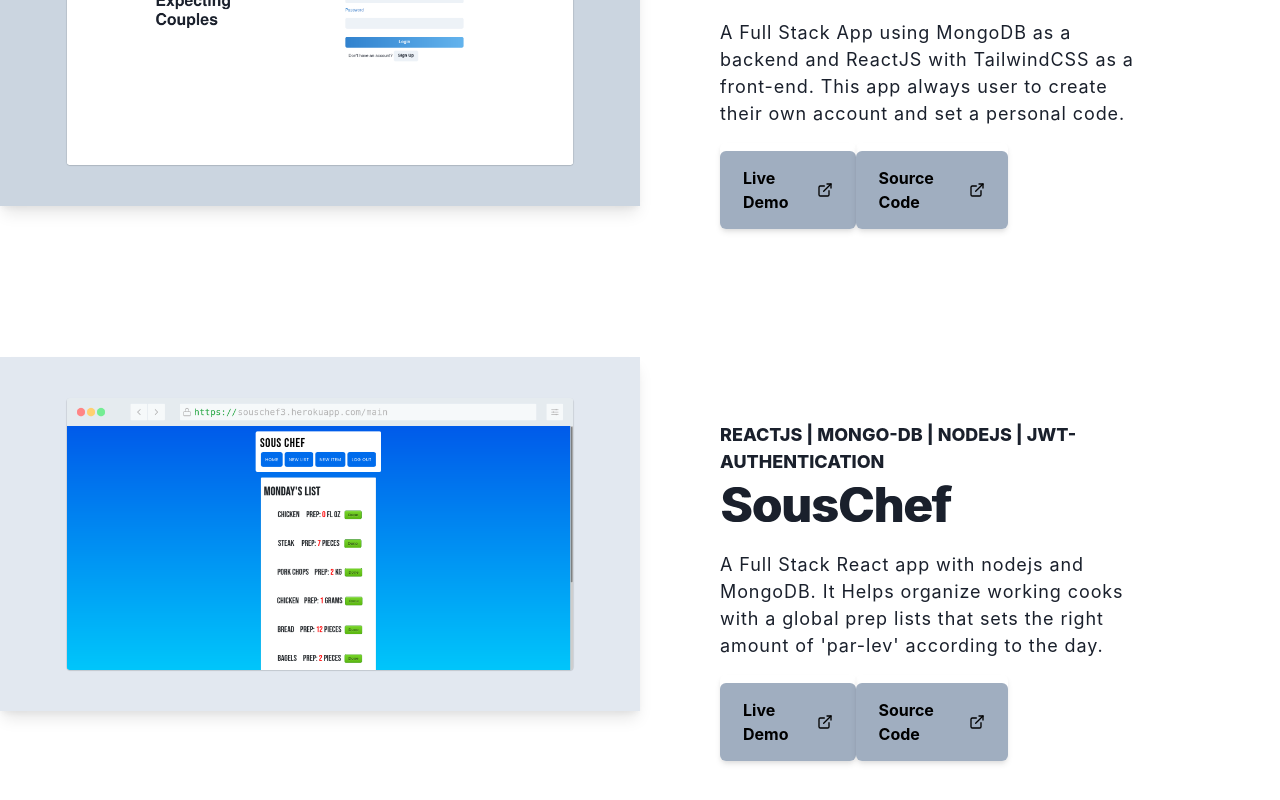
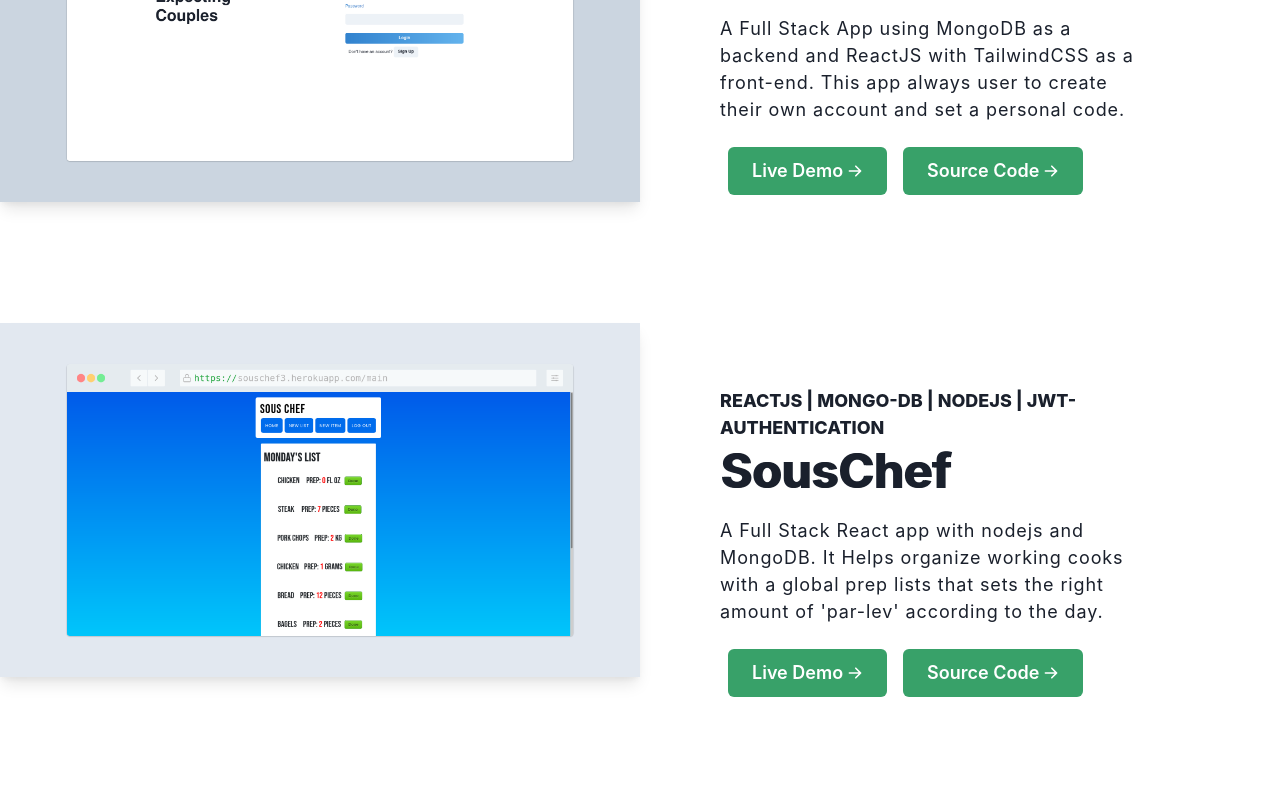
Before and after one commit to nickmackenzie/nick.dev, a Next.js app: page / in a window 1280 px wide. Shown: the part 700-1500 px from the top of the page. Built offline with nearby package versions, Linux system fonts and the light colour scheme.

Commit message:
added urls

```diff
--- a/components/AlternativeProject.js
+++ b/components/AlternativeProject.js
@@ -8,6 +8,7 @@
   Icon,
   Image,
   propNames,
+  Button,
 } from "@chakra-ui/react";
 
 import { FiExternalLink } from "react-icons/fi";
@@ -64,53 +65,51 @@
           {props.description}
         </chakra.p>
 
-        <Flex justifyContent="space-between" width="60%">
-          <Box display="inline-flex" rounded="md" shadow="md">
-            <chakra.a
-              mt={2}
-              py={8}
+        <Flex>
+          <Button
+            as="a"
+            colorScheme="green"
             display="inline-flex"
             alignItems="center"
             justifyContent="center"
-              px={5}
-              py={3}
-              border="solid transparent"
-              fontWeight="bold"
-              w="full"
-              rounded="md"
-              color={useColorModeValue("black")}
-              bg={useColorModeValue("gray.400", "brand.500")}
-              _hover={{
-                bg: useColorModeValue("gray.500", "brand.600"),
-              }}
+            w={{ base: "full", sm: "auto" }}
+            mb={{ base: 2, sm: 0 }}
+            size="lg"
+            m="2"
+            target="_blank"
+            href={props.liveURL}
           >
             Live Demo
-              <Icon as={FiExternalLink} ml={2} />
-            </chakra.a>
-          </Box>
-          <Box display="inline-flex" rounded="md" shadow="md">
-            <chakra.a
-              mt={2}
-              py={8}
+            <Icon boxSize={4} ml={1} viewBox="0 0 20 20" fill="currentColor">
+              <path
+                fillRule="evenodd"
+                d="M10.293 3.293a1 1 0 011.414 0l6 6a1 1 0 010 1.414l-6 6a1 1 0 01-1.414-1.414L14.586 11H3a1 1 0 110-2h11.586l-4.293-4.293a1 1 0 010-1.414z"
+                clipRule="evenodd"
+              />
+            </Icon>
+          </Button>
+          <Button
+            as="a"
+            colorScheme="green"
             display="inline-flex"
             alignItems="center"
             justifyContent="center"
-              px={5}
-              py={3}
-              border="solid transparent"
-              fontWeight="bold"
-              w="full"
-              rounded="md"
-              color={useColorModeValue("black")}
-              bg={useColorModeValue("gray.400", "brand.500")}
-              _hover={{
-                bg: useColorModeValue("gray.500", "brand.600"),
-              }}
+            w={{ base: "full", sm: "auto" }}
+            mb={{ base: 2, sm: 0 }}
+            size="lg"
+            target="_blank"
+            m="2"
+            href={props.sourceCodeURL}
           >
             Source Code
-              <Icon as={FiExternalLink} ml={2} />
-            </chakra.a>
-          </Box>
+            <Icon boxSize={4} ml={1} viewBox="0 0 20 20" fill="currentColor">
+              <path
+                fillRule="evenodd"
+                d="M10.293 3.293a1 1 0 011.414 0l6 6a1 1 0 010 1.414l-6 6a1 1 0 01-1.414-1.414L14.586 11H3a1 1 0 110-2h11.586l-4.293-4.293a1 1 0 010-1.414z"
+                clipRule="evenodd"
+              />
+            </Icon>
+          </Button>
         </Flex>
       </Flex>
     </SimpleGrid>
--- a/components/AlternativeReverse.js
+++ b/components/AlternativeReverse.js
@@ -83,53 +83,51 @@
         >
           {props.description}
         </chakra.p>
-        <Flex justifyContent="space-between" width="60%">
-          <Box display="inline-flex" rounded="md" shadow="md">
-            <chakra.a
-              mt={2}
-              py={8}
+        <Flex>
+          <Button
+            as="a"
+            colorScheme="green"
             display="inline-flex"
             alignItems="center"
             justifyContent="center"
-              px={5}
-              py={3}
-              border="solid transparent"
-              fontWeight="bold"
-              w="full"
-              rounded="md"
-              color={useColorModeValue("black")}
-              bg={useColorModeValue("gray.400", "brand.500")}
-              _hover={{
-                bg: useColorModeValue("gray.500", "brand.600"),
-              }}
+            w={{ base: "full", sm: "auto" }}
+            mb={{ base: 2, sm: 0 }}
+            size="lg"
+            m="2"
+            target="_blank"
+            href={props.liveURL}
           >
             Live Demo
-              <Icon as={FiExternalLink} ml={2} />
-            </chakra.a>
-          </Box>
-          <Box display="inline-flex" rounded="md" shadow="md">
-            <chakra.a
-              mt={2}
-              py={8}
+            <Icon boxSize={4} ml={1} viewBox="0 0 20 20" fill="currentColor">
+              <path
+                fillRule="evenodd"
+                d="M10.293 3.293a1 1 0 011.414 0l6 6a1 1 0 010 1.414l-6 6a1 1 0 01-1.414-1.414L14.586 11H3a1 1 0 110-2h11.586l-4.293-4.293a1 1 0 010-1.414z"
+                clipRule="evenodd"
+              />
+            </Icon>
+          </Button>
+          <Button
+            as="a"
+            colorScheme="green"
             display="inline-flex"
             alignItems="center"
             justifyContent="center"
-              px={5}
-              py={3}
-              border="solid transparent"
-              fontWeight="bold"
-              w="full"
-              rounded="md"
-              color={useColorModeValue("black")}
-              bg={useColorModeValue("gray.400", "brand.500")}
-              _hover={{
-                bg: useColorModeValue("gray.500", "brand.600"),
-              }}
+            w={{ base: "full", sm: "auto" }}
+            mb={{ base: 2, sm: 0 }}
+            size="lg"
+            m="2"
+            target="_blank"
+            href={props.sourceCodeURL}
           >
             Source Code
-              <Icon as={FiExternalLink} ml={2} />
-            </chakra.a>
-          </Box>{" "}
+            <Icon boxSize={4} ml={1} viewBox="0 0 20 20" fill="currentColor">
+              <path
+                fillRule="evenodd"
+                d="M10.293 3.293a1 1 0 011.414 0l6 6a1 1 0 010 1.414l-6 6a1 1 0 01-1.414-1.414L14.586 11H3a1 1 0 110-2h11.586l-4.293-4.293a1 1 0 010-1.414z"
+                clipRule="evenodd"
+              />
+            </Icon>
+          </Button>
         </Flex>
       </Flex>
       <Box></Box>
--- a/components/landingText.js
+++ b/components/landingText.js
@@ -42,7 +42,14 @@
             Nick MacKenzie
           </Text>
           <br></br>
-          Web Developer
+          <Text
+            display={{ base: "block", lg: "inline" }}
+            w="full"
+            bgClip="text"
+            color="gray.600"
+          >
+            Web Developer
+          </Text>
         </chakra.h1>
         <chakra.h4
           mb={6}
@@ -50,7 +57,7 @@
           fontWeight="bold"
           lineHeight="none"
           letterSpacing={{ base: "normal", md: "tight" }}
-          color={useColorModeValue("gray.900", "gray.100")}
+          color="gray.500"
         >
           I like working with{" "}
           <Text
@@ -128,13 +135,13 @@
             w={{ base: "full", sm: "auto" }}
             mb={{ base: 2, sm: 0 }}
             size="lg"
-            m="2"
+            m="1"
           >
             Projects
             <Icon boxSize={4} ml={1} viewBox="0 0 20 20" fill="currentColor">
               <path
                 fillRule="evenodd"
-                d="M10.293 3.293a1 1 0 011.414 0l6 6a1 1 0 010 1.414l-6 6a1 1 0 01-1.414-1.414L14.586 11H3a1 1 0 110-2h11.586l-4.293-4.293a1 1 0 010-1.414z"
+                d="M6.672 1.911a1 1 0 10-1.932.518l.259.966a1 1 0 001.932-.518l-.26-.966zM2.429 4.74a1 1 0 10-.517 1.932l.966.259a1 1 0 00.517-1.932l-.966-.26zm8.814-.569a1 1 0 00-1.415-1.414l-.707.707a1 1 0 101.415 1.415l.707-.708zm-7.071 7.072l.707-.707A1 1 0 003.465 9.12l-.708.707a1 1 0 001.415 1.415zm3.2-5.171a1 1 0 00-1.3 1.3l4 10a1 1 0 001.823.075l1.38-2.759 3.018 3.02a1 1 0 001.414-1.415l-3.019-3.02 2.76-1.379a1 1 0 00-.076-1.822l-10-4z"
                 clipRule="evenodd"
               />
             </Icon>
@@ -145,10 +152,10 @@
             display="inline-flex"
             alignItems="center"
             justifyContent="center"
-            m="2"
             w={{ base: "full", sm: "auto" }}
             mb={{ base: 2, sm: 0 }}
             size="lg"
+            m="1"
           >
             Contact Me
             <Icon boxSize={4} ml={1} viewBox="0 0 20 20" fill="currentColor">
--- a/pages/index.js
+++ b/pages/index.js
@@ -31,8 +31,8 @@
         description="A Full Stack App using MongoDB as a backend and ReactJS with
             TailwindCSS as a front-end. This app always user to create their own
             account and set a personal code."
-        liveURL=""
-        sourceCodeURL=""
+        liveURL="http://name-match.herokuapp.com/"
+        sourceCodeURL="https://github.com/nickmackenzie/namematch"
         techIcons=""
         stack="ReactJS | NodeJS | Mongo-DB"
         name="NameMatch"
@@ -40,8 +40,8 @@
       <AlternativeProject
         image="/images/souschef.png"
         description="A Full Stack React app with nodejs and MongoDB. It Helps organize working cooks with a global prep lists that sets the right amount of 'par-lev' according to the day. "
-        liveURL=""
-        sourceCodeURL=""
+        liveURL="https://souschef3.herokuapp.com/"
+        sourceCodeURL="https://github.com/nickmackenzie/souschef"
         techIcons=""
         stack="ReactJS | Mongo-DB | NodeJs | JWT-Authentication"
         name="SousChef"
@@ -50,8 +50,8 @@
       <AlternativeReverse
         image="images/hangman.png"
         description="A hangman game made with pure JavaScript, HTML and CSS."
-        liveURL=""
-        sourceCodeURL=""
+        liveURL="https://nickmackenzie.github.io/hangman/"
+        sourceCodeURL="https://github.com/nickmackenzie/hangman"
         techIcons=""
         stack="HTML | CSS | JavaScript"
         name="Don't Fall Off The Water Fall!"
@@ -60,8 +60,8 @@
       <AlternativeProject
         image="/images/trivia.png"
         description="A multiplayer trivia game with live leader boards. Utilizes Django, Opentdb API and a MySQL database."
-        liveURL=""
-        sourceCodeURL=""
+        liveURL="http://trivia-night-django-app.herokuapp.com/"
+        sourceCodeURL="https://github.com/nickmackenzie/Trivia-Night"
         techIcons=""
         stack="Django | Python | MySQL | JavaScript"
         name="Trivia Night"
```
Lines whose indentation alone changed are shown as unchanged.
